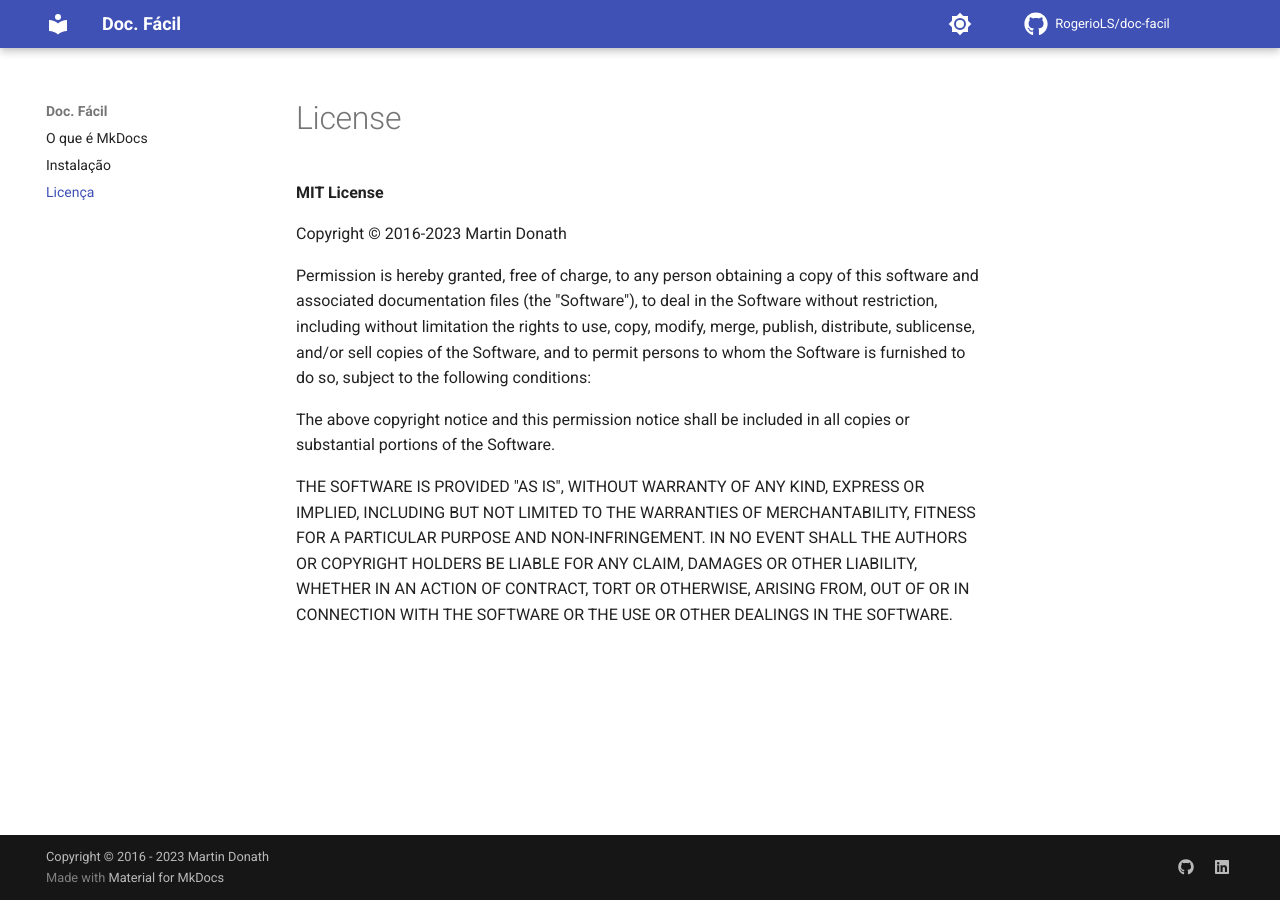
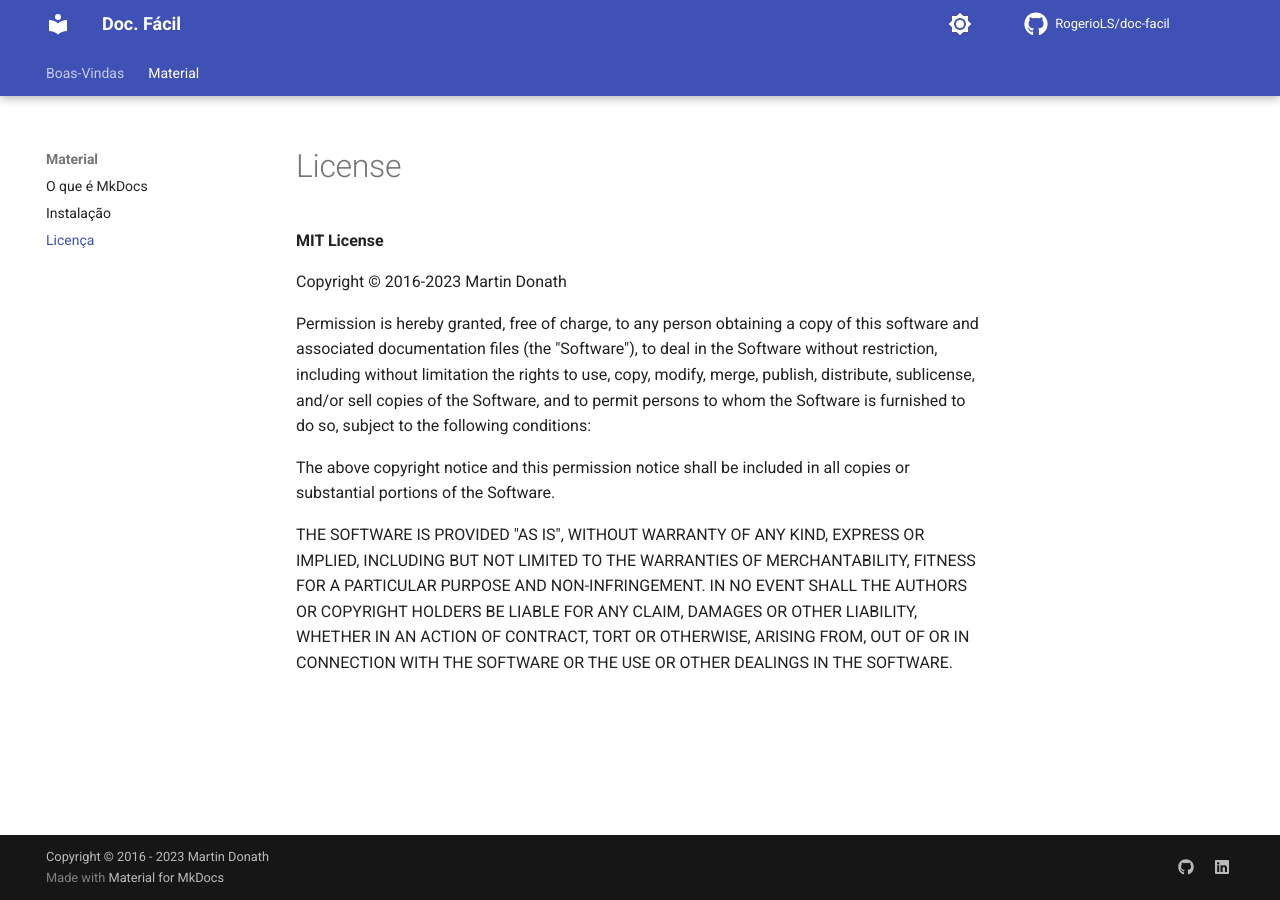
Before and after one commit to RogerioLS/doc-facil, an MkDocs documentation site: the page built from docs/licenca.md, in a window 1280 px wide. Built offline with MkDocs 1.6.1 and Material for MkDocs 9.7.7, drawn with Linux system fonts in a browser that asks for light colours; comment, search, counter and statistics services are not loaded; part of the change alters nothing that is shown.

```diff
--- a/mkdocs.yml
+++ b/mkdocs.yml
@@ -4,16 +4,23 @@ site_name: Doc. Fácil
 repo_name: RogerioLS/doc-facil
 repo_url: https://github.com/RogerioLS/doc-facil
 
+
 # Copyright
 copyright: Copyright &copy; 2016 - 2023 Martin Donath
 
 nav:
-  - O que é MkDocs: index.md
-  - Instalação: install.md
-  - Licença: licenca.md
+  - Boas-Vindas: index.md
+  - Material:
+    - O que é MkDocs: oqueemkdocs.md
+    - Instalação: install.md
+    - Licença: licenca.md
 
 theme:
   name: 'material'
+  features:
+    - navigation.tabs
+    - navigation.tabs.sticky
+    - navigation.indexes
   icon:
     repo: fontawesome/brands/github
     edit: material/pencil
@@ -33,7 +40,6 @@ theme:
         icon: material/brightness-4
         name: Switch to light mode
 
-
 # Customization
 extra:
   analytics:
@@ -51,7 +57,8 @@ extra:
           name: Esta página pode ser melhorada
           data: 0
           note: >-
-            Obrigado pelo seu feedback! Ajude-nos a melhorar esta página
+            Obrigado pelo seu feedback! Ajude-nos a melhorar esta página usando nosso
+            . <a href="https://forms.gle/gxQBCWfweZpr19dbA" target="_blank" rel="noopener">formulário de feedback</a>.
   social:
     - icon: fontawesome/brands/github
       link: https://github.com/RogerioLS
@@ -105,9 +112,9 @@ markdown_extensions:
 # Plugins
 plugins:
   - git-committers:
-      enabled: !ENV [CI, true]
       repository: RogerioLS/doc-facil
       branch: main
+      enabled: true
   - git-revision-date-localized:
       enabled: true
       type: date
```
